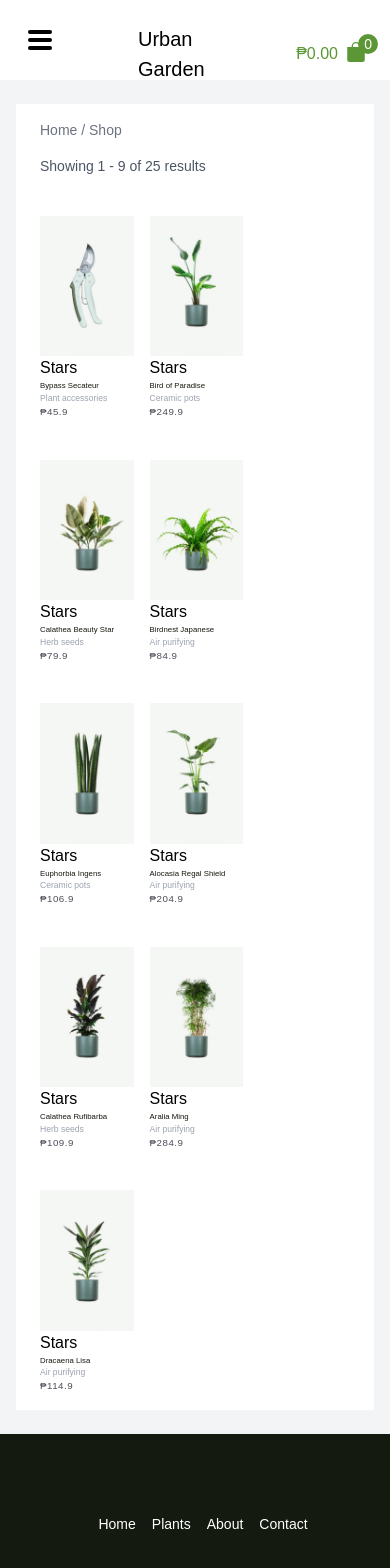
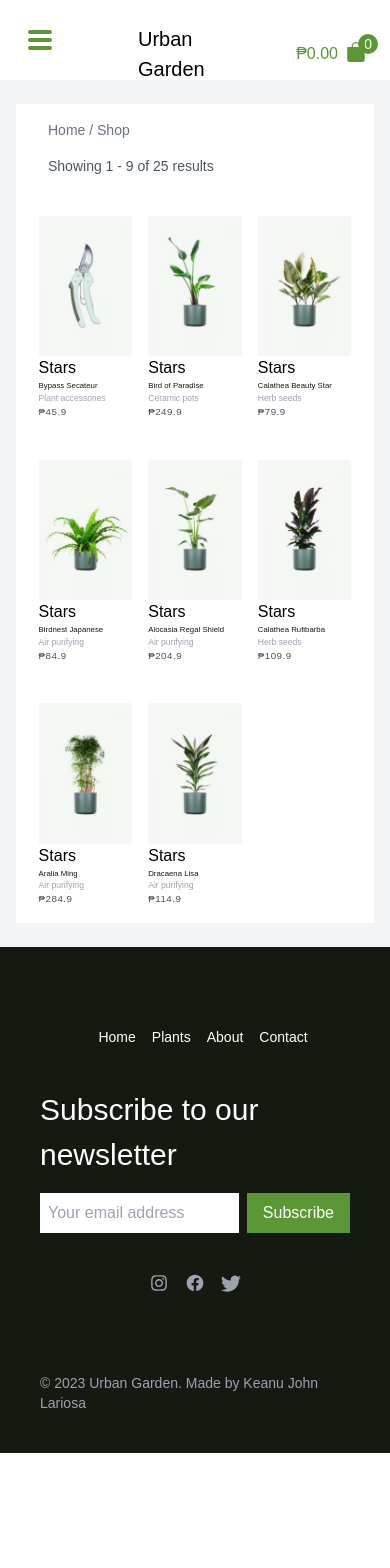
Before and after one commit to crazycart143/urban-garden, a Next.js app: page /shop in a window 390 px wide. Shown: the top 1568 px of the page. After the commit the page ends 1453 px from the top, so only its background shows below. Built offline with nearby package versions, Linux system fonts and the light colour scheme; a web font is replaced by a local one.

Commit message:
responsiveness update

```diff
--- a/app/shop/page.tsx
+++ b/app/shop/page.tsx
@@ -10,17 +10,17 @@ export default async function page() {
   const filteredPlants = allPlantsObject?.slice(0, 9) ?? [];
 
   return (
-    <section className="bg-gray-100 w-full h-full flex justify-center items-center py-6 px-4 lg:px-[140px]  max-width">
-      <div className="bg-white w-full h-full px-6 lg:px-[40px] py-4">
+    <section className="bg-gray-100 w-full h-full flex py-6 px-4 lg:px-[100px] lg:py-14 max-width">
+      <div className="bg-white w-full h-full py-4 md:py-12">
+        <div className="flex flex-col  px-8 md:px-12 w-full">
           <span className="flex justify-start items-start text-gray-500 text-sm sm:text-base">
             Home / Shop
           </span>
           <div className="flex justify-between items-center mt-4 text-sm text-gray-600 sm:text-base">
             <p>Showing 1 - 9 of 25 results</p>
           </div>
-        <div className="flex ">
+        </div>
         <PlantList filteredPlants={filteredPlants} />
-        </div>
       </div>
     </section>
   );
--- a/components/HamburgerMenu.tsx
+++ b/components/HamburgerMenu.tsx
@@ -9,7 +9,7 @@ export default function HamburgerMenu({
 }: HamburgerMenuProps) {
   const pathname = usePathname();
   const genericHamburgerLine = `${
-    pathname === "/shop" ? "bg-black" : "bg-white"
+    pathname === "/shop" ? "bg-[#5C9735]" : "bg-white"
   } h-1 w-6 my-[2px] rounded-full transition ease transform duration-300`;
 
   return (
--- a/components/PlantCard.tsx
+++ b/components/PlantCard.tsx
@@ -15,7 +15,7 @@ const PlantCard = ({ plant }: PlantCardProps) => {
   return (
     <div
       className={`${
-        pathname === "/shop" ? "w-[24vw]" : ""
+        pathname === "/shop" ? "w-[24vw] sm:w-[26.5vw] md:w-[26vw]" : ""
       } relative flex flex-col cursor-pointer group`}
     >
       <Image
@@ -25,7 +25,7 @@ const PlantCard = ({ plant }: PlantCardProps) => {
         alt={name}
         className={`${
           pathname === "/shop"
-            ? "xs:w-[24vw] lg:w-[20vw]"
+            ? "w-[24vw] sm:w-[26.5vw] md:w-[26vw] lg:w-[20vw]"
             : "w-[36vw] sm:w-[28vw] lg:w-[24vw] xl:w-[340px]"
         } object-contain  `}
       />
@@ -60,11 +60,14 @@ const PlantCard = ({ plant }: PlantCardProps) => {
       <div
         className={`${
           pathname === "/shop"
-            ? "w-4 h-4 top-2 right-2 sm:w-6 sm:h-6"
+            ? "w-4 h-4 top-2 right-2 sm:w-6 sm:h-6 md:w-8 md:h-8 lg:w-10 lg:h-10"
             : "w-10 h-10 top-4 right-4"
         } absolute flex items-center justify-center transition duration-200 ease-in-out bg-white rounded-full opacity-0 group-hover:opacity-100 `}
       >
-        <BsFillBagFill color="gray" className="text-[8px] sm:text-[12px]" />
+        <BsFillBagFill
+          color="gray"
+          className="text-[8px] sm:text-[12px] md:text-[16px] lg:text-[18px]"
+        />
       </div>
     </div>
   );
--- a/components/PlantList.tsx
+++ b/components/PlantList.tsx
@@ -15,7 +15,7 @@ const PlantList = ({ filteredPlants }: PlantListProps) => {
     <section
       className={`${
         pathname === "/shop" ? "pt-0" : "px-6 pt-10 pb-10 sm:pb-20 lg:px-20"
-      } flex flex-col items-start justify-start w-full max-width`}
+      } flex flex-col w-full max-width `}
     >
       <div
         className={`${
@@ -24,7 +24,7 @@ const PlantList = ({ filteredPlants }: PlantListProps) => {
       >
         <h1 className="xs:text-[34px] sm:text-[40px]">New Plants</h1>
       </div>
-      <div className="flex flex-wrap items-start mt-10 justify-start gap-y-10 gap-x-4 sm:gap-x-10">
+      <div className="grid grid-cols-3 mt-10  gap-y-10 gap-x-4 mx-auto">
         {filteredPlants?.map((plant) => (
           <PlantCard key={plant.id} plant={plant} />
         ))}
--- a/data/data.json
+++ b/data/data.json
@@ -32,14 +32,7 @@
       "price": 84.9,
       "image": "/plants-ecommerce-product-featured-img-8-400x600.jpg"
     },
-    {
-      "id": 5,
-      "name": "Euphorbia Ingens",
-      "ratings": 0,
-      "category": ["Ceramic pots"],
-      "price": 106.9,
-      "image": "/plants-ecommerce-product-featured-img-10-400x600.jpg"
-    },
+
     {
       "id": 6,
       "name": "Alocasia Regal Shield",
```
Lines whose indentation alone changed are shown as unchanged.
